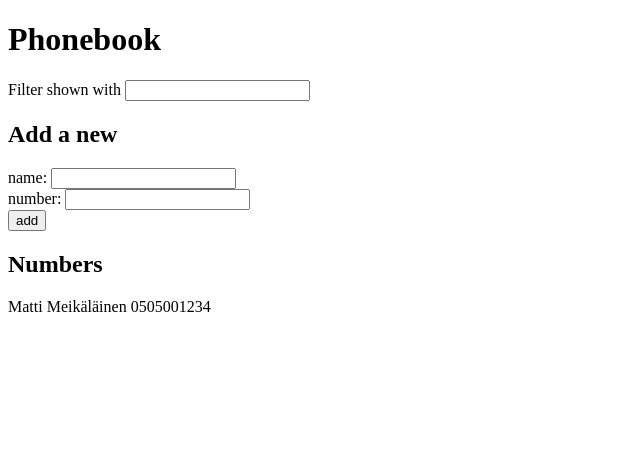
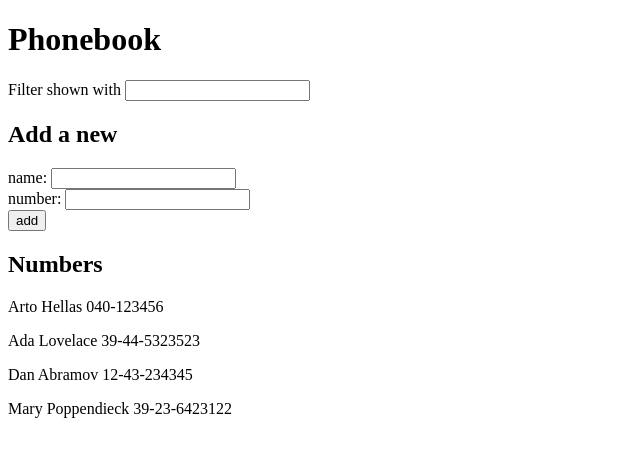
Before and after one commit to joonaskinnunen/Full-stack-open-2019, a React (Create React App) app in the folder osa2/puhelinluettelo/: page / in a window 1280 px wide. Shown: the top 456 px of the page, without its empty margins (0-640 px from the left). Built offline with nearby package versions, Linux system fonts and the light colour scheme; data requests are answered from the project's data file.

Commit message:
Add task 2.11

```diff
--- /dev/null
+++ b/osa2/puhelinluettelo/db.json
@@ -0,0 +1,24 @@
+{
+    "persons":[
+      {
+        "name": "Arto Hellas",
+        "number": "040-123456",
+        "id": 1
+      },
+      {
+        "name": "Ada Lovelace",
+        "number": "39-44-5323523",
+        "id": 2
+      },
+      {
+        "name": "Dan Abramov",
+        "number": "12-43-234345",
+        "id": 3
+      },
+      {
+        "name": "Mary Poppendieck",
+        "number": "39-23-6423122",
+        "id": 4
+      }
+    ]
+  }
--- a/osa2/puhelinluettelo/src/App.js
+++ b/osa2/puhelinluettelo/src/App.js
@@ -1,7 +1,8 @@
-import React, { useState } from 'react'
+import React, { useState, useEffect } from 'react'
 import FilteredResults from './components/FilteredResults'
 import NumbersListing from './components/NumbersListing'
 import NewEntry from './components/NewEntry'
+import axios from 'axios'
 
 const App = () => {
   const [persons, setPersons] = useState([
@@ -10,6 +11,14 @@
   const [newName, setNewName] = useState('')
   const [newNumber, setNewNumber] = useState('')
   const [newSearch, setNewSearch] = useState('')
+
+  useEffect(() => {
+    axios
+      .get('http://localhost:3001/persons')
+      .then(response => {
+        setPersons(response.data)
+      })
+  }, [])
 
   const addName = (event) => {
     event.preventDefault()
```
Also changed, not shown: osa2/puhelinluettelo/package.json (+7 -1 lines), 1 other file (tests, documents, lock files or other folders).
